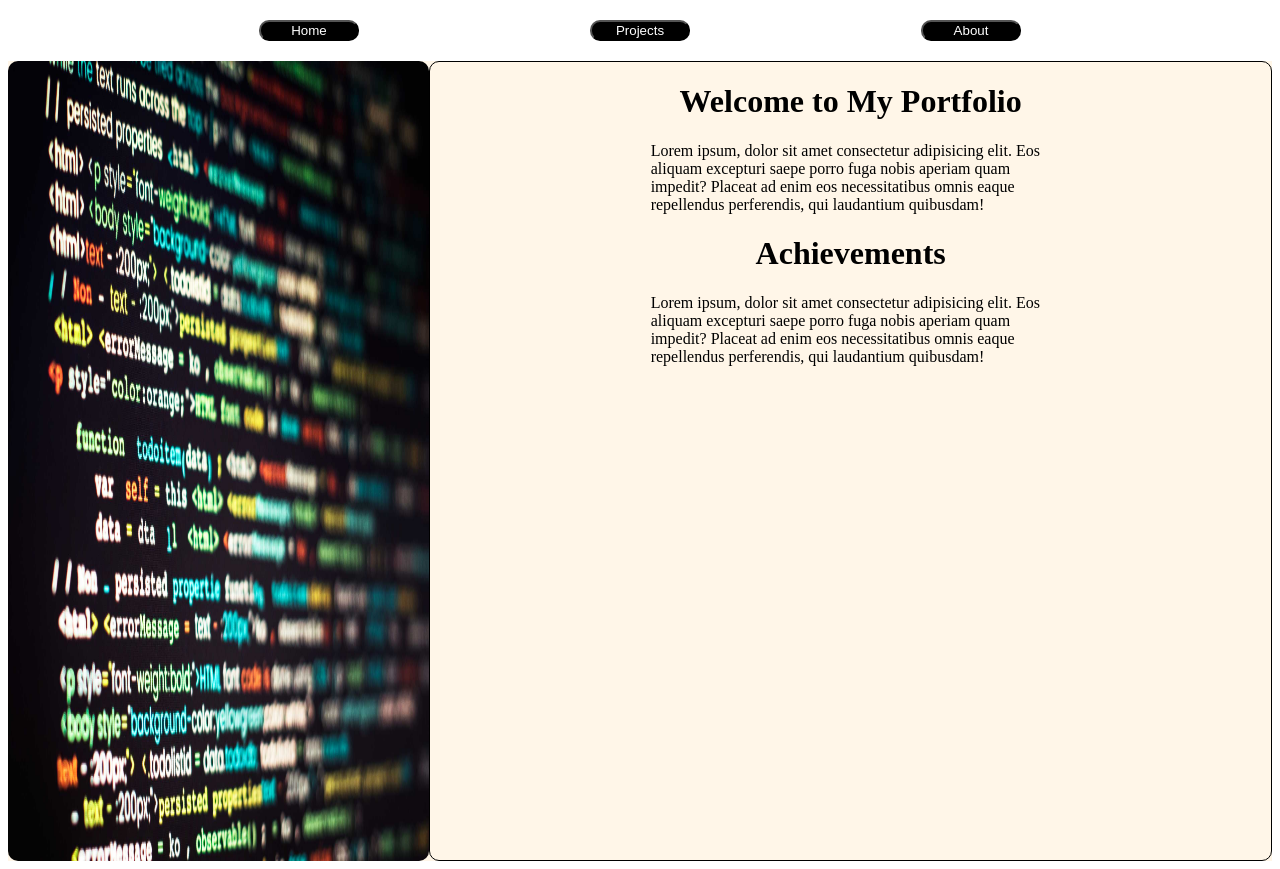
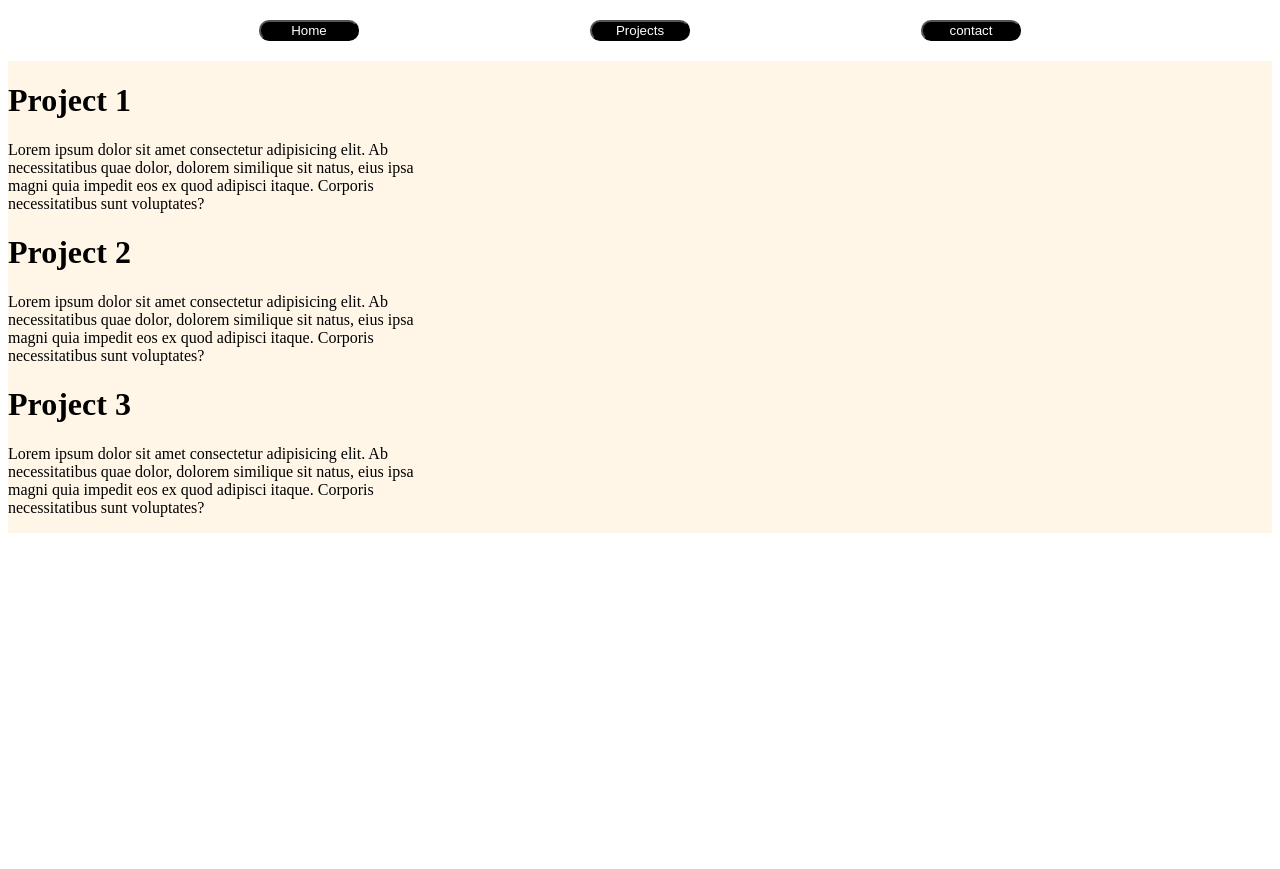
Before and after one commit to kashifnizamani/portfolio-page, a website built with webpack: page src/index.html in a window 1280 px wide. Both pictures are taken after a click on the button "Projects". After the commit the page ends 800 px from the top, so only its background shows below. Built offline with nearby package versions, Linux system fonts and the light colour scheme.

Commit message:
added a 2nd projects page

```diff
--- a/src/index.html
+++ b/src/index.html
@@ -11,8 +11,8 @@
 
         <nav class="nav">
             <button class="home">Home</button>
-            <button class="Projects"> Projects</button>
-            <button class="about">About</button>
+            <button class="projects"> Projects</button>
+            <button class="contact">contact</button>
         </nav>
 
     </header>
--- a/src/index.js
+++ b/src/index.js
@@ -1,5 +1,17 @@
 import "./style.css";
 import { pageLoad } from "./home";
+import { projects } from "./projects";
 
+const content = document.querySelector("#content");
+const home = document.querySelector(".home");
+const project = document.querySelector(".projects");
+const contact = document.querySelector(".contact");
 
 pageLoad();
+
+project.addEventListener("click", ()=>{
+
+    content.innerHTML = "";
+    projects();
+
+})
--- /dev/null
+++ b/src/projects.js
@@ -0,0 +1,24 @@
+export const projects = function(){
+
+    const content = document.querySelector("#content");
+    const div = document.createElement("div");
+    div.classList.add("container");
+
+    for(let i = 1; i <= 3; i++){
+         const card = document.createElement("div");
+         card.classList.add("card");
+
+        const h1 = document.createElement("h1");
+        h1.textContent = "Project " + i;
+
+        const paragraph = document.createElement("p");
+        paragraph.textContent = "       Lorem ipsum dolor sit amet consectetur adipisicing elit. Ab necessitatibus quae dolor, dolorem similique sit natus, eius ipsa magni quia impedit eos ex quod adipisci itaque. Corporis necessitatibus sunt voluptates?";
+
+        card.appendChild(h1);
+        card.appendChild(paragraph);
+        div.appendChild(card);
+    }
+
+    content.appendChild(div)
+
+}
```
